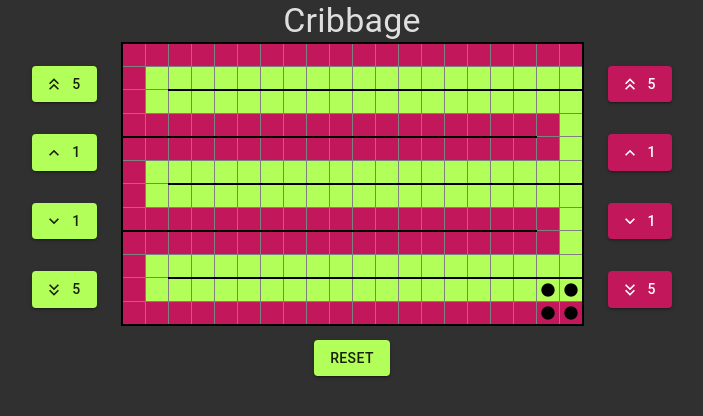
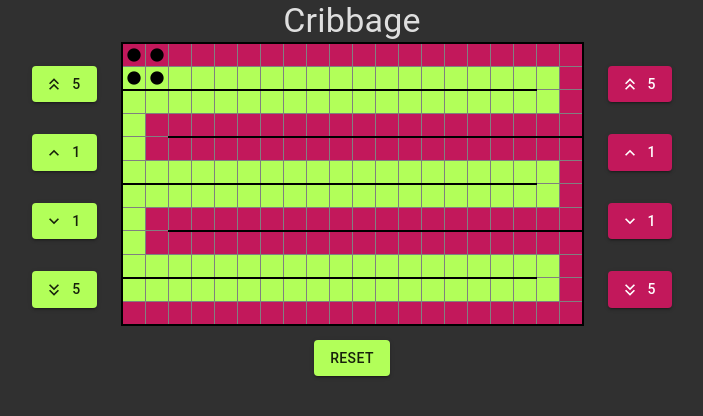
Before and after one commit to Sutherlandon/cribbage-board, a React (Create React App) app: page / in a window 1280 px wide. Shown: the top 416 px of the page, without its empty margins (288-991 px from the left). Built offline with nearby package versions, Linux system fonts and the light colour scheme.

Commit message:
Reversed the board and described it in paths so that the pegs move along the path correctly

```diff
--- /dev/null
+++ b/src/board1.js
@@ -0,0 +1,29 @@
+// hard coded map so its easy to paint and track
+export const board1 = {
+  redCells:  [
+    '0,0', '0,1', '0,2', '0,3', '0,4', '0,5', '0,6', '0,7', '0,8', '0,9', '0,10', '0,11', '0,12', '0,13', '0,14', '0,15', '0,16', '0,17', '0,18', '0,19',
+                                                                                                                                                  '1,19',
+                                                                                                                                                  '2,19',
+          '3,19', '3,18', '3,17', '3,16', '3,15', '3,14', '3,13', '3,12', '3,11', '3,10', '3,9', '3,8', '3,7', '3,6', '3,5', '3,4', '3,3', '3,2', '3,1',
+          '4,1', '4,2', '4,3', '4,4', '4,5', '4,6', '4,7', '4,8', '4,9', '4,10', '4,11', '4,12', '4,13', '4,14', '4,15', '4,16', '4,17', '4,18', '4,19',
+                                                                                                                                                  '5,19',
+                                                                                                                                                  '6,19',
+          '7,19', '7,18', '7,17', '7,16', '7,15', '7,14', '7,13', '7,12', '7,11', '7,10', '7,9', '7,8', '7,7', '7,6', '7,5', '7,4', '7,3', '7,2', '7,1',
+          '8,1', '8,2', '8,3', '8,4', '8,5', '8,6', '8,7', '8,8', '8,9', '8,10', '8,11', '8,12', '8,13', '8,14', '8,15', '8,16', '8,17', '8,18', '8,19',
+                                                                                                                                                  '9,19',
+                                                                                                                                                  '10,19',
+    '11,19', '11,18', '11,17', '11,16', '11,15', '11,14', '11,13', '11,12', '11,11', '11,10', '11,9', '11,8', '11,7', '11,6', '11,5', '11,4', '11,3', '11,2', '11,1', '11,0'
+  ],
+  blueCells: [
+    '1,0', '1,1', '1,2', '1,3', '1,4', '1,5', '1,6', '1,7', '1,8', '1,9', '1,10', '1,11', '1,12', '1,13', '1,14', '1,15', '1,16', '1,17', '1,18',
+    '2,18', '2,17', '2,16', '2,15', '2,14', '2,13', '2,12', '2,11', '2,10', '2,9', '2,8', '2,7', '2,6', '2,5', '2,4', '2,3', '2,2', '2,1', '2,0',
+    '3,0',
+    '4,0',
+    '5,0', '5,1', '5,2', '5,3', '5,4', '5,5', '5,6', '5,7', '5,8', '5,9', '5,10', '5,11', '5,12', '5,13', '5,14', '5,15', '5,16', '5,17', '5,18',
+    '6,18', '6,17', '6,16', '6,15', '6,14', '6,13', '6,12', '6,11', '6,10', '6,9', '6,8', '6,7', '6,6', '6,5', '6,4', '6,3', '6,2', '6,1', '6,0',
+    '7,0',
+    '8,0',
+    '9,0', '9,1', '9,2', '9,3', '9,4', '9,5', '9,6', '9,7', '9,8', '9,9', '9,10', '9,11', '9,12', '9,13', '9,14', '9,15', '9,16', '9,17', '9,18',
+    '10,18', '10,17', '10,16', '10,15', '10,14', '10,13', '10,12', '10,11', '10,10', '10,9', '10,8', '10,7', '10,6', '10,5', '10,4', '10,3', '10,2', '10,1', '10,0',
+  ]
+};
--- a/src/components/Board.js
+++ b/src/components/Board.js
@@ -10,35 +10,7 @@
  */
 import { useTheme } from '@mui/material';
 import dotImage from '../dot.png';
-
-// hard coded map so its easy to paint and track
-const redCells = [
-  '0,0', '0,1', '0,2', '0,3', '0,4', '0,5', '0,6', '0,7', '0,8', '0,9', '0,10', '0,11', '0,12', '0,13', '0,14', '0,15', '0,16', '0,17', '0,18', '0,19',
-  '1,0',
-  '2,0',
-  '3,0', '3,1', '3,2', '3,3', '3,4', '3,5', '3,6', '3,7', '3,8', '3,9', '3,10', '3,11', '3,12', '3,13', '3,14', '3,15', '3,16', '3,17', '3,18',
-  '4,0', '4,1', '4,2', '4,3', '4,4', '4,5', '4,6', '4,7', '4,8', '4,9', '4,10', '4,11', '4,12', '4,13', '4,14', '4,15', '4,16', '4,17', '4,18',
-  '5,0',
-  '6,0',
-  '7,0', '7,1', '7,2', '7,3', '7,4', '7,5', '7,6', '7,7', '7,8', '7,9', '7,10', '7,11', '7,12', '7,13', '7,14', '7,15', '7,16', '7,17', '7,18',
-  '8,0', '8,1', '8,2', '8,3', '8,4', '8,5', '8,6', '8,7', '8,8', '8,9', '8,10', '8,11', '8,12', '8,13', '8,14', '8,15', '8,16', '8,17', '8,18',
-  '9,0',
-  '10,0',
-  '11,0', '11,1', '11,2', '11,3', '11,4', '11,5', '11,6', '11,7', '11,8', '11,9', '11,10', '11,11', '11,12', '11,13', '11,14', '11,15', '11,16', '11,17', '11,18', '11,19',
-];
-
-const blueCells = [
-  '1,1', '1,2', '1,3', '1,4', '1,5', '1,6', '1,7', '1,8', '1,9', '1,10', '1,11', '1,11', '1,12', '1,13', '1,14', '1,15', '1,16', '1,17', '1,18', '1,19',
-  '2,1', '2,2', '2,3', '2,4', '2,5', '2,6', '2,7', '2,8', '2,9', '2,10', '2,11', '2,11', '2,12', '2,13', '2,14', '2,15', '2,16', '2,17', '2,18', '2,19',
-                                                                                                                                                 '3,19',
-                                                                                                                                                 '4,19',
-  '5,1', '5,2', '5,3', '5,4', '5,5', '5,6', '5,7', '5,8', '5,9', '5,10', '5,11', '5,11', '5,12', '5,13', '5,14', '5,15', '5,16', '5,17', '5,18', '5,19',
-  '6,1', '6,2', '6,3', '6,4', '6,5', '6,6', '6,7', '6,8', '6,9', '6,10', '6,11', '6,11', '6,12', '6,13', '6,14', '6,15', '6,16', '6,17', '6,18', '6,19',
-                                                                                                                                                 '7,19',
-                                                                                                                                                 '8,19',
-  '9,1', '9,2', '9,3', '9,4', '9,5', '9,6', '9,7', '9,8', '9,9', '9,10', '9,11', '9,11', '9,12', '9,13', '9,14', '9,15', '9,16', '9,17', '9,18', '9,19',
-  '10,1', '10,2', '10,3', '10,4', '10,5', '10,6', '10,7', '10,8', '10,9', '10,10', '10,11', '10,11', '10,12', '10,13', '10,14', '10,15', '10,16', '10,17', '10,18', '10,19',
-];
+import { board1 } from '../board1';
 
 function Cell({ color, hasPeg, btmBorder }) {
   const borderColor = 'gray';
@@ -61,16 +33,13 @@ function Cell({ color, hasPeg, btmBorder }) {
 
 export default function Board({ redPos, bluePos }) {
   const theme = useTheme();
-
-  // reversing the pattern above makes a path
-  const redPath = [...redCells].reverse();
-  const bluePath = [...blueCells].reverse();
+  const { redCells, blueCells } = board1;
 
   // get the coordinates of the pins
-  const redP1 = redPath[redPos.p1].split(',')
-  const redP2 = redPath[redPos.p2].split(',')
-  const blueP1 = bluePath[bluePos.p1].split(',')
-  const blueP2 = bluePath[bluePos.p2].split(',')
+  const redP1 = redCells[redPos.p1].split(',')
+  const redP2 = redCells[redPos.p2].split(',')
+  const blueP1 = blueCells[bluePos.p1].split(',')
+  const blueP2 = blueCells[bluePos.p2].split(',')
 
   let rows = [];
   for(let row = 0; row < 12; row++) {
@@ -102,8 +71,8 @@ export default function Board({ redPos, bluePos }) {
 
       // calculate borders
       if (
-        ([1, 5, 9].includes(row) && col > 1) ||
-        ([3, 7].includes(row) && col < 18)
+        ([1, 5, 9].includes(row) && col < 18 ) ||
+        ([3, 7].includes(row) && col > 1)
       ) {
         btmBorder = true;
       }
```
